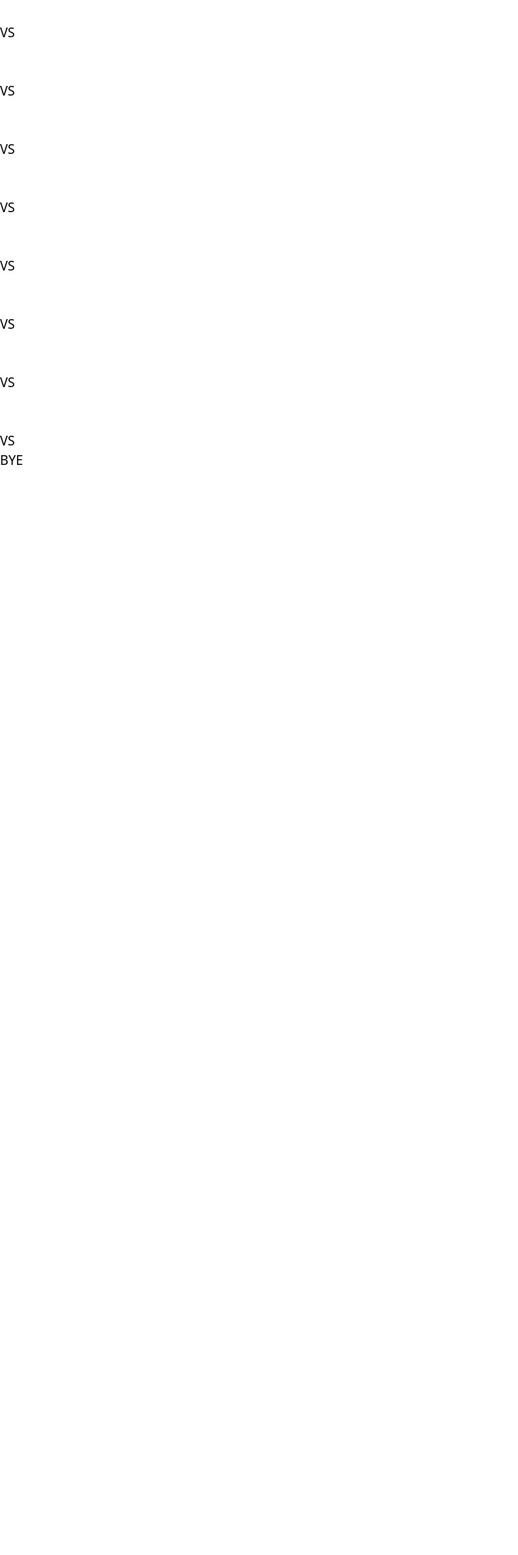
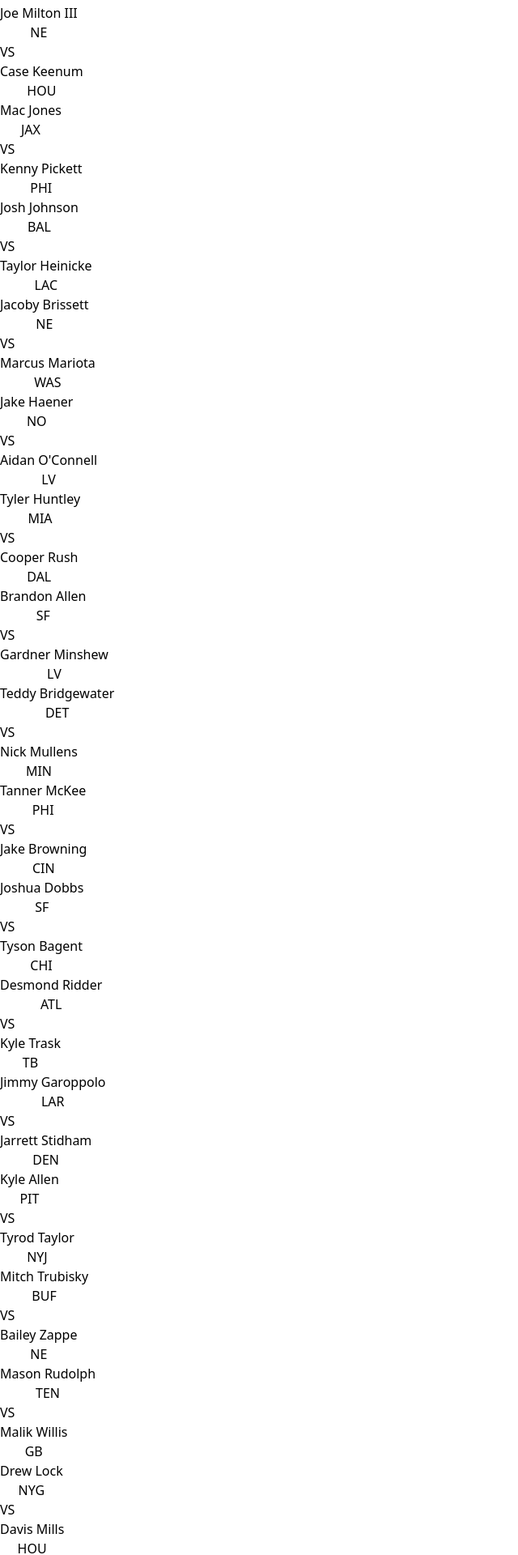
Before and after one commit to Bet-Zero/QBZero, a React (Vite) app: page /backup-qbs/tournament in a window 1280 px wide. Shown: the part 1862-3782 px from the top of the page at 81% size, without its empty margins (0-640 px from the left). Before the commit the page ends 2442 px from the top, so only its background shows below. Built offline with nearby package versions, Linux system fonts and the light colour scheme; no server answers; the database is empty; the HTML template or start-up script is replaced by a standard one.

Commit message:
Implement backup QB tournament with 32 specific QBs and randomization
Co-authored-by: Bet-Zero <205859440+Bet-Zero@users.noreply.github.com>

```diff
--- a/src/pages/BackupQBTournament.jsx
+++ b/src/pages/BackupQBTournament.jsx
@@ -1,18 +1,16 @@
 import React, { useState, useEffect } from 'react';
 import { Link } from 'react-router-dom';
 import { ArrowLeftIcon, ArrowPathIcon } from '@heroicons/react/24/outline';
-import usePlayerData from '@/hooks/usePlayerData';
-import { filterBackupQBs } from '@/utils/backupQBs/backupQBClassification';
+import { TOURNAMENT_BACKUP_QBS } from '@/utils/backupQBs/tournamentQBs';
 
 const BackupQBTournament = () => {
-  const { players, loading } = usePlayerData();
   const [bracket, setBracket] = useState([]);
   const [currentRound, setCurrentRound] = useState(0);
   const [roundNames] = useState(['First Round', 'Quarterfinals', 'Semifinals', 'Final', 'Champion']);
   const [isGenerating, setIsGenerating] = useState(false);
 
-  // Get backup QBs from the player data
-  const backupQBs = filterBackupQBs(players);
+  // Use the hardcoded tournament backup QBs
+  const backupQBs = TOURNAMENT_BACKUP_QBS;
 
   // Generate initial tournament bracket
   const generateTournament = () => {
@@ -21,11 +19,10 @@ const BackupQBTournament = () => {
     // Shuffle the backup QBs randomly
     const shuffledQBs = [...backupQBs].sort(() => Math.random() - 0.5);
 
-    // Take first 16 QBs for a proper bracket (or adjust based on available QBs)
-    const tournamentSize = Math.min(16, shuffledQBs.length);
-    const tournamentQBs = shuffledQBs.slice(0, tournamentSize);
+    // Use all 32 QBs for the tournament bracket
+    const tournamentQBs = [...shuffledQBs];
 
-    // Pad with byes if needed to make a power of 2
+    // Pad with byes if needed to make a power of 2 (32 is already a power of 2)
     const nextPowerOf2 = Math.pow(2, Math.ceil(Math.log2(tournamentQBs.length)));
     while (tournamentQBs.length < nextPowerOf2) {
       tournamentQBs.push({ id: 'bye', name: 'BYE', team: '' });
@@ -99,9 +96,9 @@ const BackupQBTournament = () => {
     if (backupQBs.length > 0 && bracket.length === 0) {
       generateTournament();
     }
-  }, [backupQBs]);
+  }, []);
 
-  if (loading) {
+  if (false) { // Remove loading dependency since we use hardcoded data
     return (
       <div className="min-h-screen bg-neutral-900 text-white flex items-center justify-center">
         <div className="text-white/60 text-lg">Loading backup QBs...</div>
@@ -220,7 +217,7 @@ const BackupQBTournament = () => {
         )}
 
         {/* Empty State */}
-        {bracket.length === 0 && !loading && (
+        {bracket.length === 0 && (
           <div className="text-center py-12">
             <div className="text-white/40 text-lg mb-4">
               No backup QBs found. Generate a tournament to get started!
--- /dev/null
+++ b/src/utils/backupQBs/tournamentQBs.js
@@ -0,0 +1,37 @@
+// Hardcoded list of backup QBs for the tournament bracket
+// Based on the specific QBs requested in the issue
+
+export const TOURNAMENT_BACKUP_QBS = [
+  { id: 'jacoby-brissett', name: 'Jacoby Brissett', team: 'NE' },
+  { id: 'cooper-rush', name: 'Cooper Rush', team: 'DAL' },
+  { id: 'mitch-trubisky', name: 'Mitch Trubisky', team: 'BUF' },
+  { id: 'tyson-bagent', name: 'Tyson Bagent', team: 'CHI' },
+  { id: 'case-keenum', name: 'Case Keenum', team: 'HOU' },
+  { id: 'jake-browning', name: 'Jake Browning', team: 'CIN' },
+  { id: 'desmond-ridder', name: 'Desmond Ridder', team: 'ATL' },
+  { id: 'kenny-pickett', name: 'Kenny Pickett', team: 'PHI' },
+  { id: 'tyler-huntley', name: 'Tyler Huntley', team: 'MIA' },
+  { id: 'joe-milton-iii', name: 'Joe Milton III', team: 'NE' },
+  { id: 'jarrett-stidham', name: 'Jarrett Stidham', team: 'DEN' },
+  { id: 'kyle-allen', name: 'Kyle Allen', team: 'PIT' },
+  { id: 'malik-willis', name: 'Malik Willis', team: 'GB' },
+  { id: 'davis-mills', name: 'Davis Mills', team: 'HOU' },
+  { id: 'nick-mullens', name: 'Nick Mullens', team: 'MIN' },
+  { id: 'gardner-minshew', name: 'Gardner Minshew', team: 'LV' },
+  { id: 'bailey-zappe', name: 'Bailey Zappe', team: 'NE' },
+  { id: 'aidan-oconnell', name: 'Aidan O\'Connell', team: 'LV' },
+  { id: 'taylor-heinicke', name: 'Taylor Heinicke', team: 'LAC' },
+  { id: 'jimmy-garoppolo', name: 'Jimmy Garoppolo', team: 'LAR' },
+  { id: 'joshua-dobbs', name: 'Joshua Dobbs', team: 'SF' },
+  { id: 'jake-haener', name: 'Jake Haener', team: 'NO' },
+  { id: 'tyrod-taylor', name: 'Tyrod Taylor', team: 'NYJ' },
+  { id: 'tanner-mckee', name: 'Tanner McKee', team: 'PHI' },
+  { id: 'mason-rudolph', name: 'Mason Rudolph', team: 'TEN' },
+  { id: 'mac-jones', name: 'Mac Jones', team: 'JAX' },
+  { id: 'drew-lock', name: 'Drew Lock', team: 'NYG' },
+  { id: 'kyle-trask', name: 'Kyle Trask', team: 'TB' },
+  { id: 'teddy-bridgewater', name: 'Teddy Bridgewater', team: 'DET' },
+  { id: 'brandon-allen', name: 'Brandon Allen', team: 'SF' },
+  { id: 'marcus-mariota', name: 'Marcus Mariota', team: 'WAS' },
+  { id: 'josh-johnson', name: 'Josh Johnson', team: 'BAL' }
+];
```
